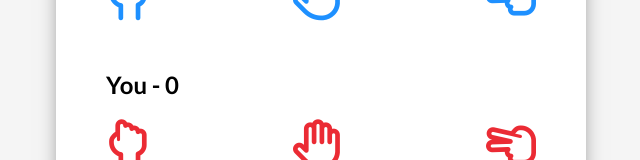
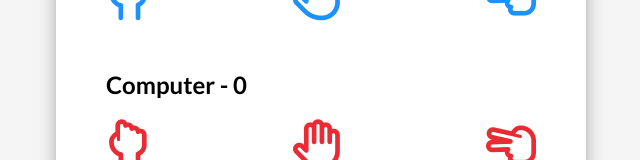
Before and after one commit to AzizZoom/rock_paper_scissors_by_aziz, a plain HTML site: page index.html in a window 1280 px wide. Shown: the part 329-489 px from the top of the page, without its empty margins (319-959 px from the left). Drawn offline with Linux system fonts and the light colour scheme.

Commit message:
Update index.html

```diff
--- a/index.html
+++ b/index.html
@@ -24,7 +24,7 @@
          </div>
         <!-- Computer Container -->
          <div class="player-container" id="computer">
-            <h2>You - <span id="computerScore">0</span><span class="choice" id="computerChoice"></span></h2>
+            <h2>Computer - <span id="computerScore">0</span><span class="choice" id="computerChoice"></span></h2>
             <div class="icons">
                <i class="fa-regular fa-hand-back-fist" title="Rock" id="computerRock"></i>
                <i class="fa-regular fa-hand" title="Paper" id="computerPaper"></i>
```
